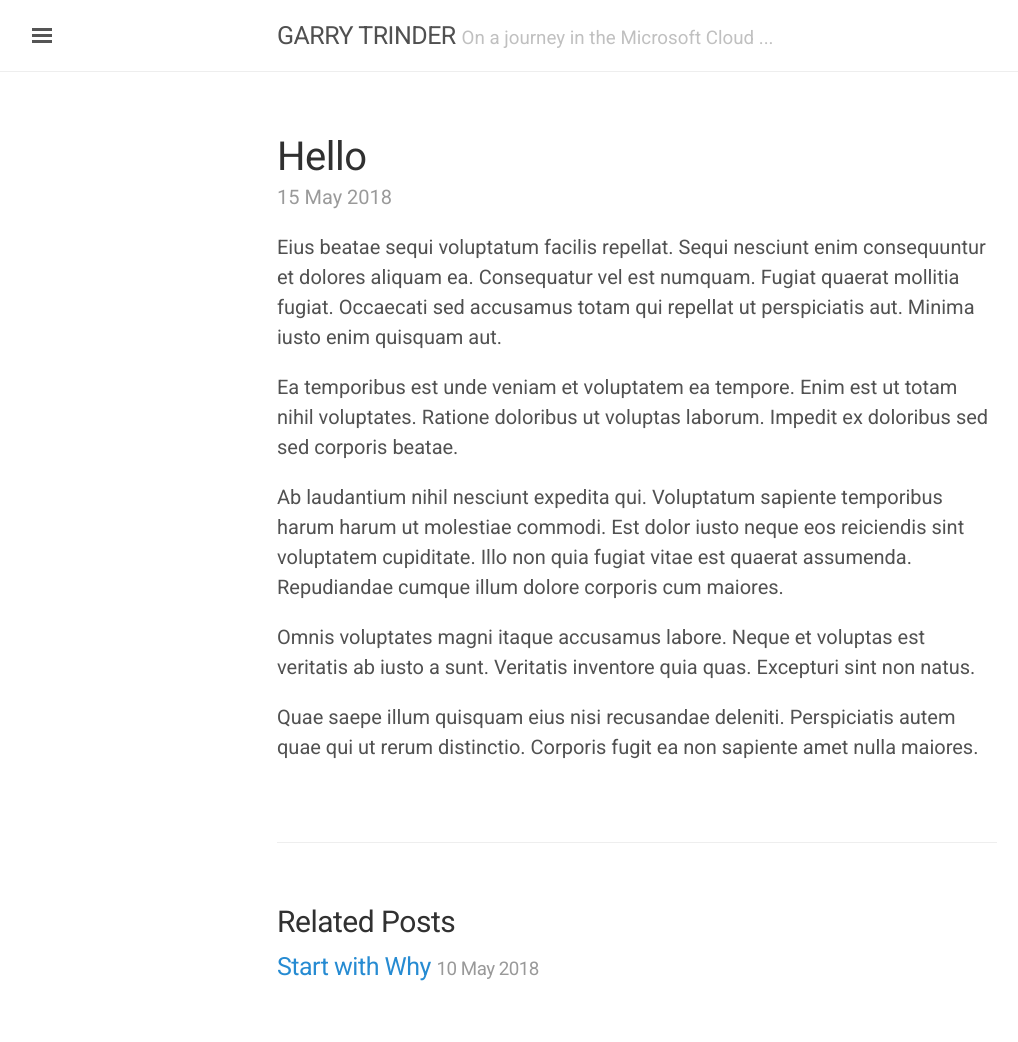
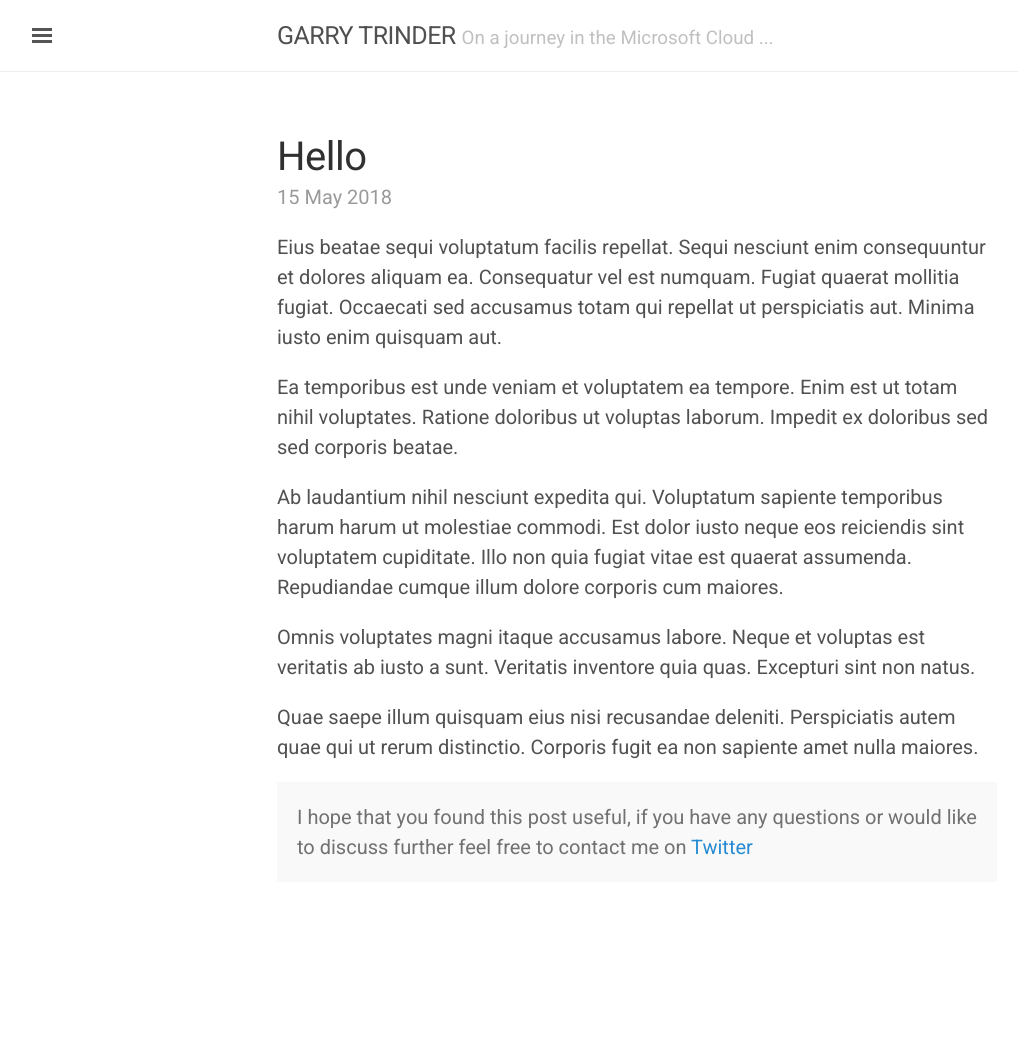
Before and after one commit to garrytrinder/garrytrinder.github.io, a Jekyll site: the page built from _posts/2018-05-15-hello.md, in a window 1280 px wide. Shown: the whole page, without its empty margins (3-1021 px from the left). Built offline with Jekyll 4.4.1, drawn with Linux system fonts in a browser that asks for light colours; nearby versions of some CDN libraries; after the commit the page ends 962 px from its top, so only the background shows below that.

Commit message:
Added post footer message

```diff
--- a/_layouts/post.html
+++ b/_layouts/post.html
@@ -6,8 +6,23 @@ layout: default
   <h1 class="post-title">{{ page.title }}</h1>
   <span class="post-date">{{ page.date | date_to_string }}</span>
   {{ content }}
+  <!--<span class="post-category"><span>Category</span> {{ page.category }}</span>
+  <span class="post-tags">
+    <span>Tags</span>
+    {% assign tags = page.tags | sort %}
+    {% for tag in tags %}
+    <span class="post-tag">
+      {{ tag }}
+    </span>
+    {% endfor %}
+  </span>-->
+  <div class="message">
+    I hope that you found this post useful, if you have any questions or would like to discuss further feel free to contact me on <a href="{{site.author.twitter}}" target="_blank">Twitter</a>
+  </div>
 </div>
 
+
+<!--
 <div class="related">
   <h2>Related Posts</h2>
   <ul class="related-posts">
@@ -23,3 +38,4 @@ layout: default
     {% endfor %}
   </ul>
 </div>
+-->
```
